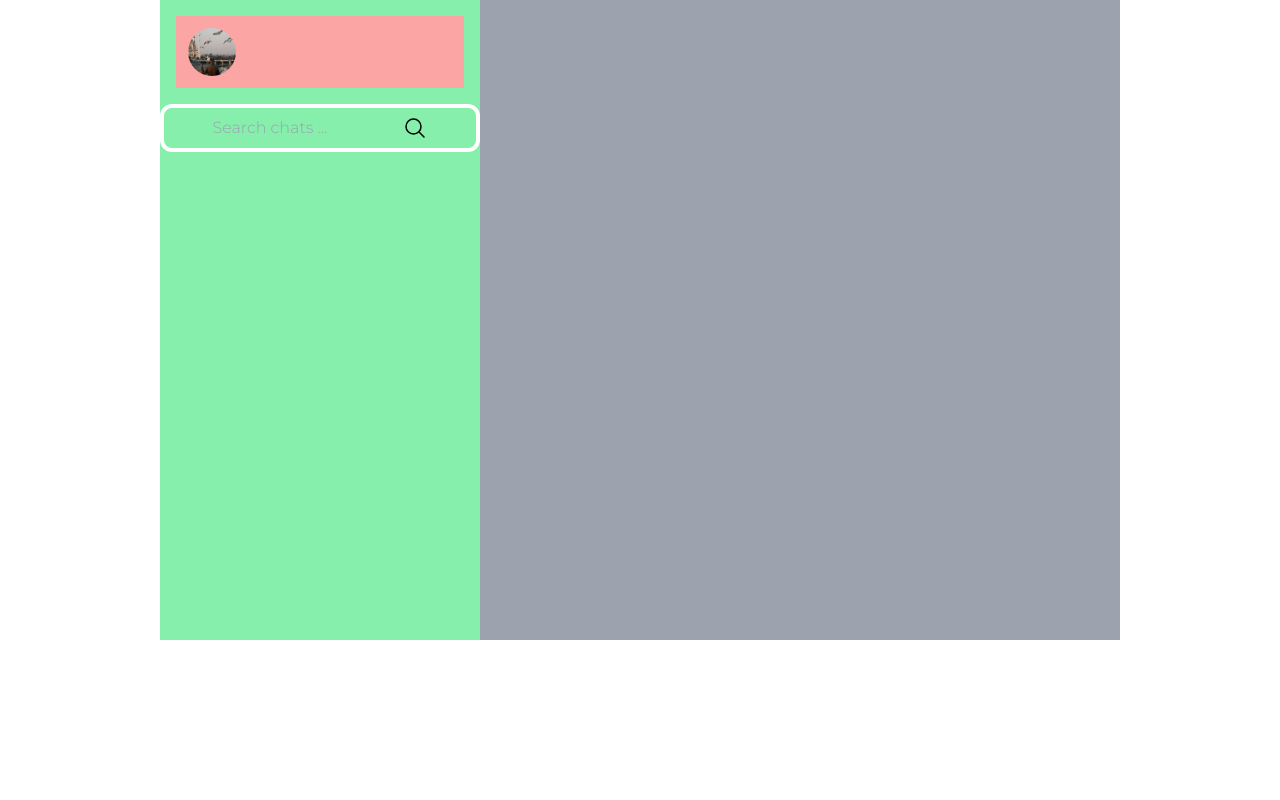
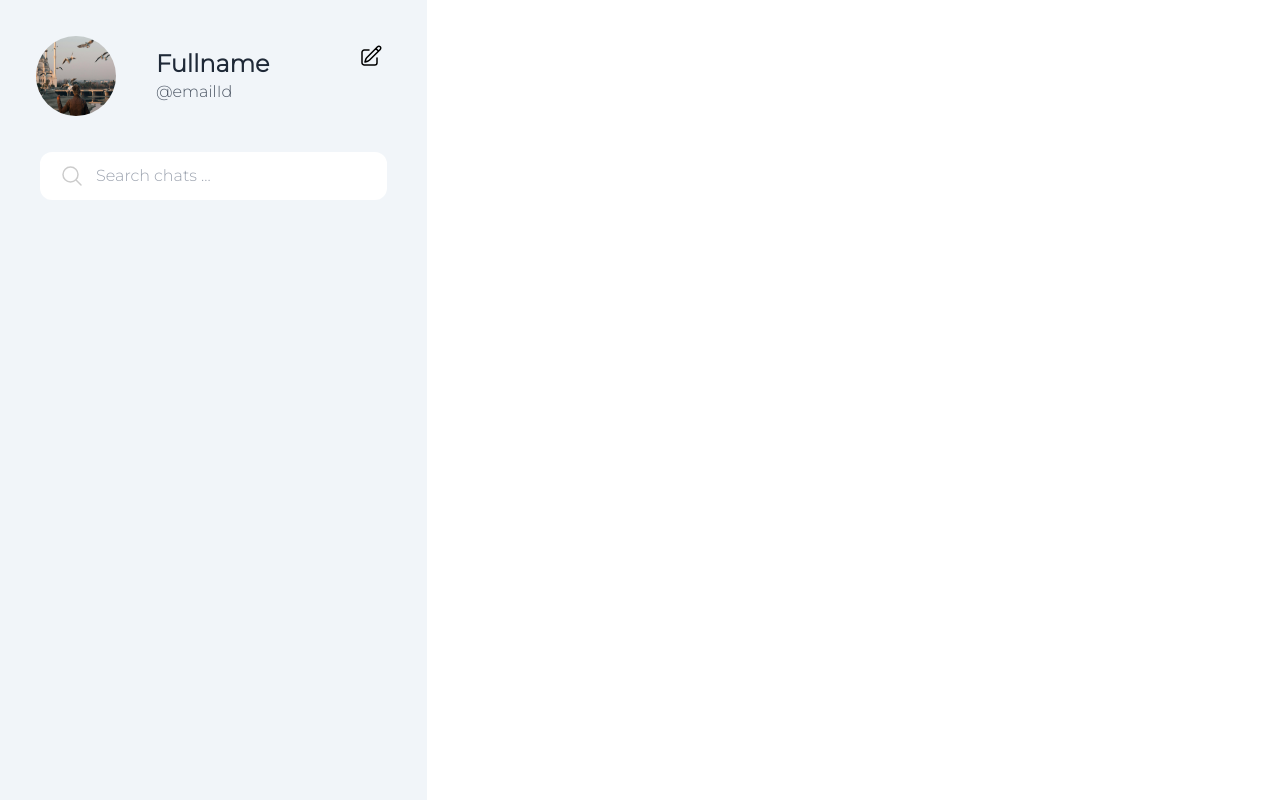
Before and after one commit to techmannih/chat-app-client, a React (Vite) app: page / in a window 1280 px wide. Built offline with nearby package versions, Linux system fonts and the light colour scheme.

Commit message:
chat searchchats

```diff
--- a/src/App.jsx
+++ b/src/App.jsx
@@ -7,11 +7,7 @@ export default function App() {
       <div
         className="
           font-montserrat
-          h-screen
-        bg-white
-          flex
-          justify-center
-          align-bottom "
+          h-screen"
       >
         <Chatmain />
       </div>
--- a/src/components/chatLeftSection/Chatleftbar.jsx
+++ b/src/components/chatLeftSection/Chatleftbar.jsx
@@ -3,7 +3,7 @@ import CurrentUser from "../currentUser/CurrentUser";
 
 export default function Chatleftbar() {
   return (
-    <div className="w-1/3 h-full bg-green-300">
+    <div className="w-1/3 h-full bg-slate-100">
       <div className="top">
         <CurrentUser />
       </div>
--- a/src/components/chatSearch/ChatSearch.jsx
+++ b/src/components/chatSearch/ChatSearch.jsx
@@ -1,12 +1,7 @@
 export default function ChatSearch() {
   return (
     <div className="container flex justify-center">
-      <div className="searchbox flex justify-center border-4 border-white w-80 py-2 rounded-xl">
-        <input
-          className="bg-transparent outline-none placeholder:text-blue"
-          type="text"
-          placeholder="Search chats ..."
-        />
+      <div className="container searchbox flex border-4 border-white py-2 rounded-xl space-x-3 mx-10 bg-white p-4">
         <div className="searchicon">
           <svg
             xmlns="http://www.w3.org/2000/svg"
@@ -14,7 +9,7 @@ export default function ChatSearch() {
             viewBox="0 0 24 24"
             strokeWidth={1.5}
             stroke="currentColor"
-            className="w-6 h-6"
+            className="w-6 h-6 opacity-20"
           >
             <path
               strokeLinecap="round"
@@ -23,6 +18,11 @@ export default function ChatSearch() {
             />
           </svg>
         </div>
+        <input
+          className="bg-transparent outline-none placeholder:text-blue"
+          type="text"
+          placeholder="Search chats ..."
+        />
       </div>
     </div>
   );
--- a/src/components/chatmain/Chatmain.jsx
+++ b/src/components/chatmain/Chatmain.jsx
@@ -4,9 +4,8 @@ export default function Chatmain() {
   return (
     <div
       className="
-      h-4/5
-      bg-gray-400
-      w-9/12"
+      w-screen
+      h-full"
     >
       <Chatleftbar />
     </div>
--- a/src/components/currentUser/CurrentUser.jsx
+++ b/src/components/currentUser/CurrentUser.jsx
@@ -1,12 +1,34 @@
 export default function CurrentUser() {
   return (
-    <div className="container p-2">
-      <div className="bg-red-300 m-2 p-1">
+    <div className="p-2">
+      <div className="m-2 flex content-center justify-center p-5">
         <img
-          className="rounded-full w-12 h-12 m-2"
+          className="rounded-full w-20 h-20"
           src="/src/assets/img/profile.jpg"
           alt=""
         />
+        <div className="container ml-10 flex flex-col justify-center content-center">
+          <h1 className="text-2xl font-bold text-gray-800">Fullname</h1>
+          <p className="text-gray-600">@emailId</p>
+        </div>
+        <div>
+          <div className="w-10 h-10 cursor-pointer flex flex-wrap content-center justify-center rounded-full hover:border-white hover:border-2 hover:bg-white">
+            <svg
+              xmlns="http://www.w3.org/2000/svg"
+              fill="none"
+              viewBox="0 0 24 24"
+              strokeWidth={1.5}
+              stroke="currentColor"
+              className="w-6 h-6"
+            >
+              <path
+                strokeLinecap="round"
+                strokeLinejoin="round"
+                d="M16.862 4.487l1.687-1.688a1.875 1.875 0 112.652 2.652L10.582 16.07a4.5 4.5 0 01-1.897 1.13L6 18l.8-2.685a4.5 4.5 0 011.13-1.897l8.932-8.931zm0 0L19.5 7.125M18 14v4.75A2.25 2.25 0 0115.75 21H5.25A2.25 2.25 0 013 18.75V8.25A2.25 2.25 0 015.25 6H10"
+              />
+            </svg>
+          </div>
+        </div>
       </div>
     </div>
   );
```
